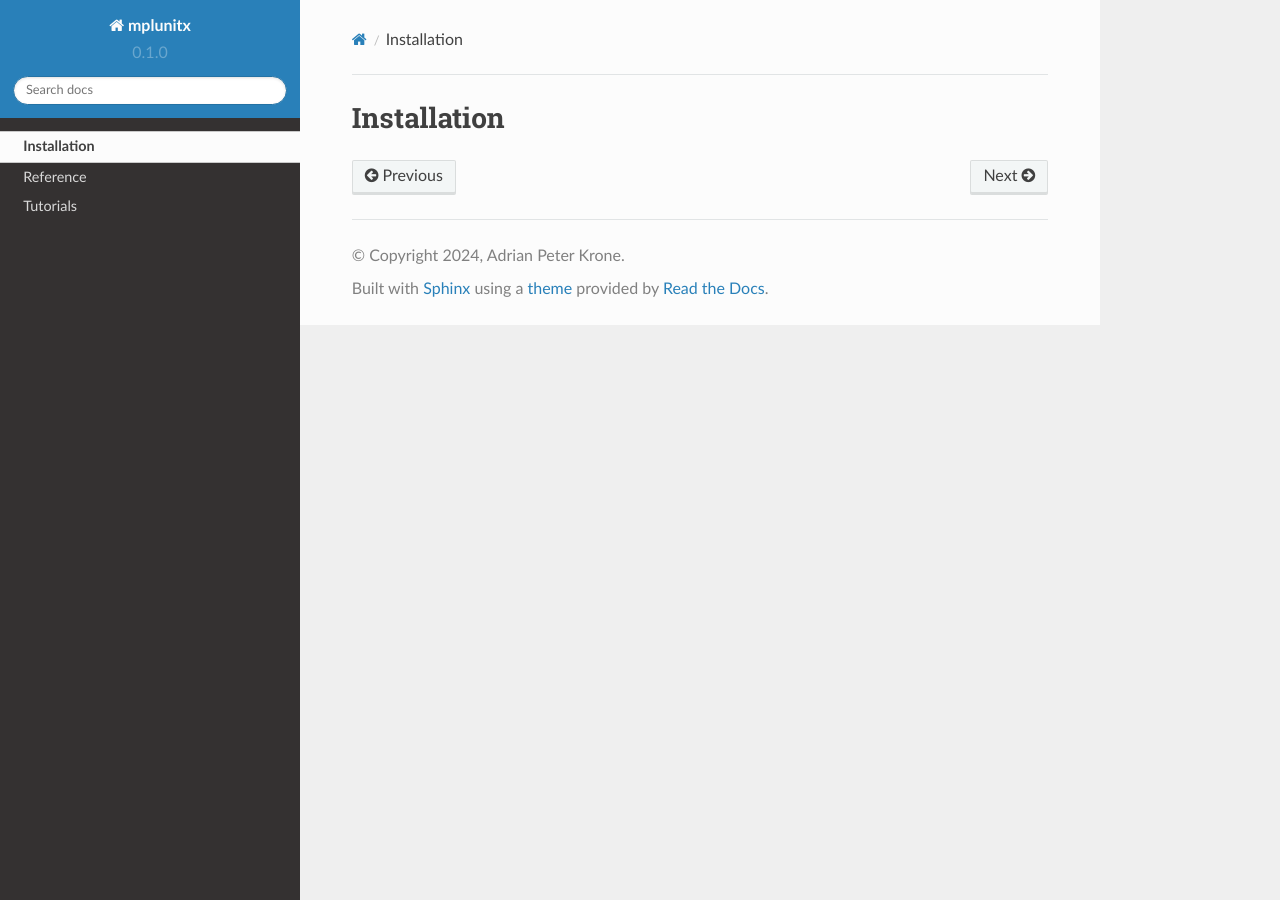
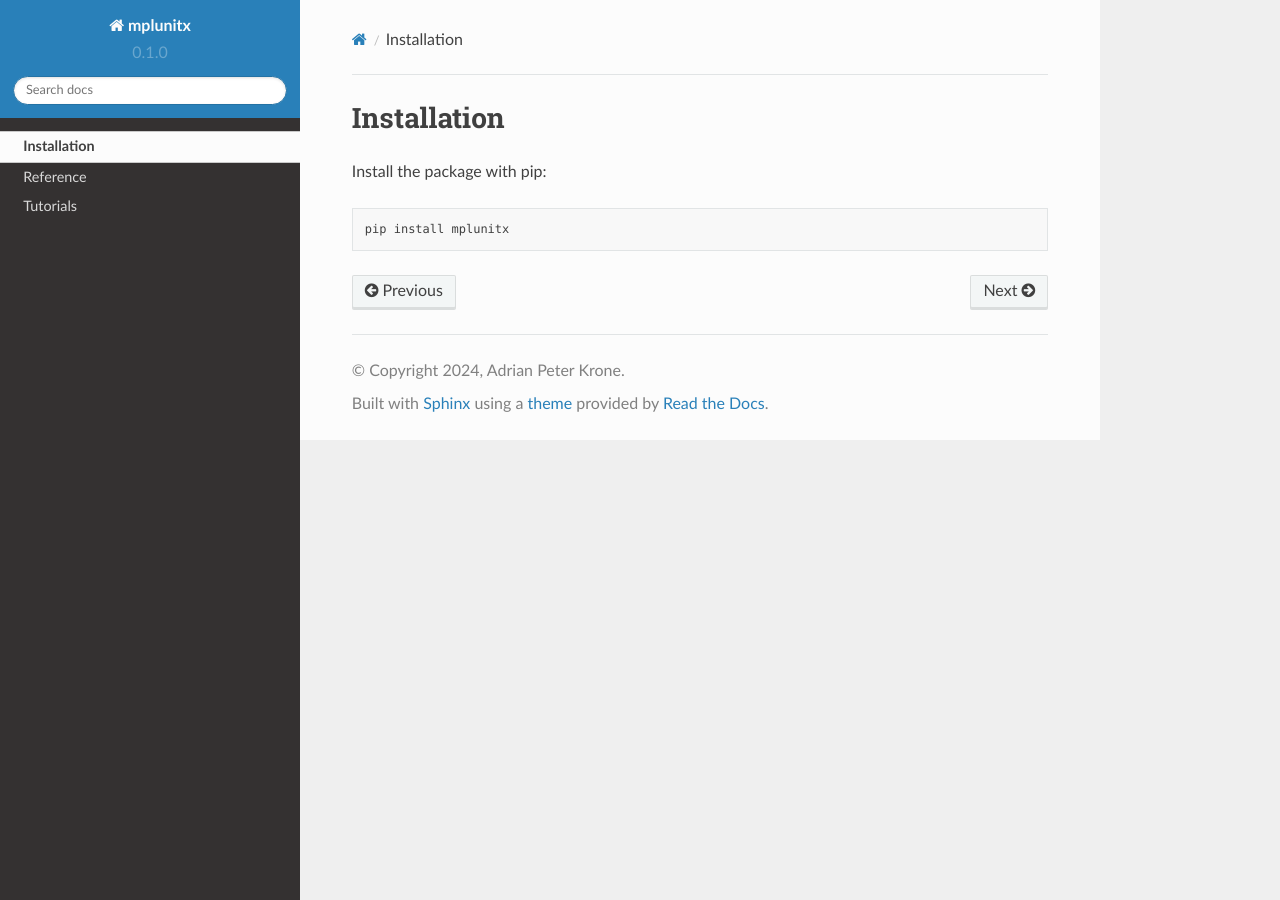
Before and after one commit to adryyan/mplunitx, a Sphinx documentation site: the page built from docs/installation.rst, in a window 1280 px wide. Built offline with Sphinx 7.4.7 and the Read the Docs theme 2.0.0, drawn with Linux system fonts in a browser that asks for light colours.

Commit message:
Updated docs

```diff
--- a/docs/installation.rst
+++ b/docs/installation.rst
@@ -1,2 +1,6 @@
 Installation
 ============
+
+Install the package with pip::
+
+    pip install mplunitx
```
